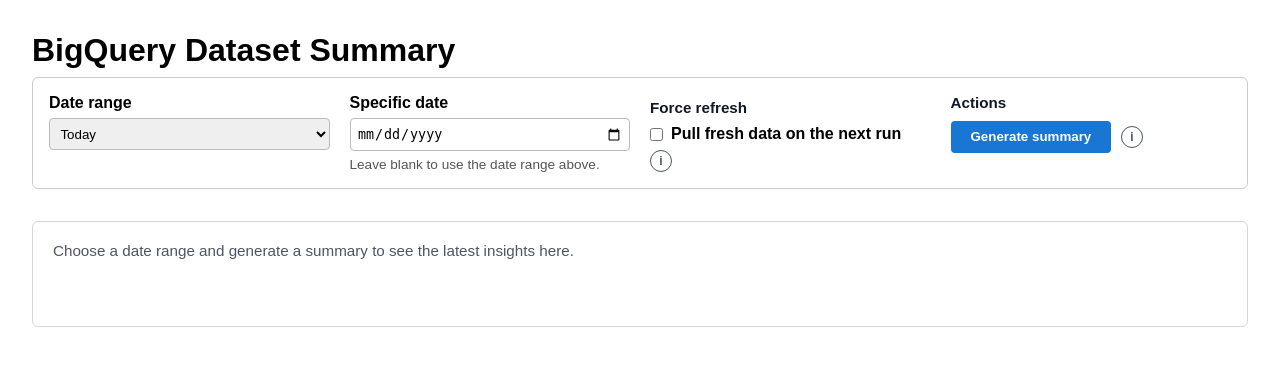
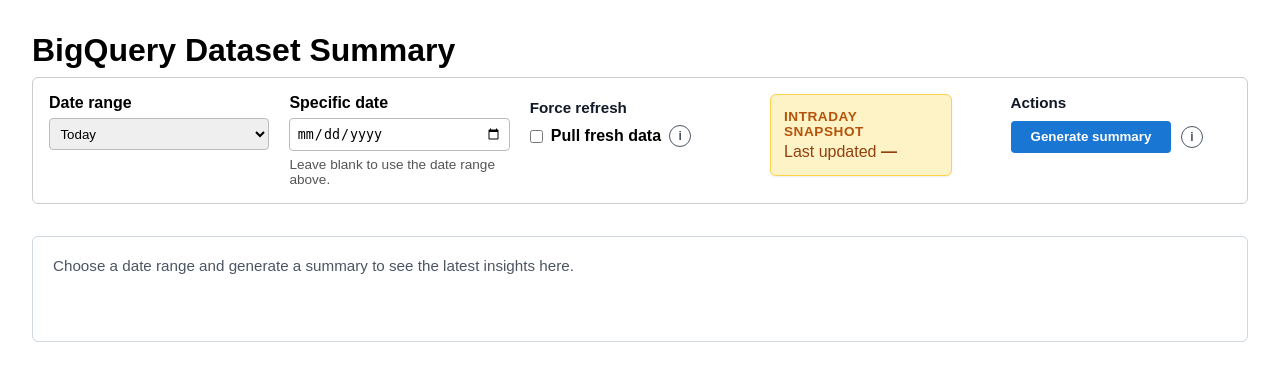
Before and after one commit to Moonbow-UK/bigquery-data-analyst, a Flask app: page / in a window 1280 px wide. Shown: the top 381 px of the page. Run offline with Flask 3, Linux system fonts and the light colour scheme; data that the repository does not hold is empty; some libraries are stand-ins or nearby versions.

Commit message:
Add intraday fallback detection and enhance timer display in summary output

```diff
--- a/app.py
+++ b/app.py
@@ -766,6 +766,8 @@
             csv_path = Path(selected_candidate["csv_path"])
             json_path = Path(selected_candidate["json_path"])
             table_kind = _table_kind_from_name(table_name)
+            if table_kind == "intraday":
+                intraday_fallback_detected = True
 
             using_fallback = table_name != primary_table_name
             status_bits: list[str] = []
--- a/templates/index.html
+++ b/templates/index.html
@@ -125,8 +125,22 @@
     .summary-placeholder { color: #4b5563; font-size: 0.95rem; }
     .summary-callout { background: #e8f2ff; border: 1px solid #b6d4fe; border-radius: 4px; padding: 0.75rem 1rem; margin-bottom: 1rem; color: #0b3d91; font-weight: 600; }
     .summary-callout small { display: block; margin-top: 0.35rem; font-weight: 400; color: #0b3d91; opacity: 0.85; }
-    .intraday-timer { display: block; margin-top: 0.35rem; font-weight: 500; font-size: 0.9rem; color: #0b3d91; }
+    .intraday-timer { display: block; font-weight: 500; font-size: 0.9rem; color: #0b3d91; }
     .intraday-timer [data-timer-value] { font-variant-numeric: tabular-nums; font-weight: 700; }
+    .form-field--timer { display: flex; align-items: stretch; }
+    .intraday-timer--inline {
+      background: #fef3c7;
+      border: 1px solid #fcd34d;
+      border-radius: 6px;
+      padding: 0.85rem 0.8rem;
+      color: #92400e;
+      display: grid;
+      gap: 0.3rem;
+      width: 70%;
+      box-shadow: 0 1px 2px rgba(17, 24, 39, 0.08);
+    }
+    .intraday-timer__heading { font-size: 0.85rem; font-weight: 700; text-transform: uppercase; letter-spacing: 0.04em; color: #b45309; }
+    .intraday-timer__body { font-size: 1rem; font-weight: 500; color: inherit; }
   </style>
 </head>
 <body>
@@ -171,7 +185,7 @@
           name="force_refresh"
           {% if force_refresh_checked %}checked{% endif %}
         />
-        <label class="checkbox-label" for="force_refresh">Pull fresh data on the next run</label>
+        <label class="checkbox-label" for="force_refresh">Pull fresh data</label>
         <span
           class="info-icon"
           tabindex="0"
@@ -180,6 +194,35 @@
           title="Skip cached summaries and pull fresh data when selected."
         >i</span>
       </div>
+    </div>
+    <div class="form-field form-field--timer">
+      {% if intraday_last_updated %}
+        <div
+          class="intraday-timer intraday-timer--inline"
+          data-intraday-timer-inline
+          data-intraday-timer="{{ intraday_last_updated }}"
+          title="Updated {{ intraday_last_updated }}"
+        >
+          <span class="intraday-timer__heading">Intraday snapshot</span>
+          <span class="intraday-timer__body">
+            Last updated
+            <span data-timer-value>{{ intraday_last_updated_label or "just now" }}</span>
+          </span>
+        </div>
+      {% else %}
+        <div
+          class="intraday-timer intraday-timer--inline"
+          data-intraday-timer-inline
+          hidden
+          aria-hidden="true"
+        >
+          <span class="intraday-timer__heading">Intraday snapshot</span>
+          <span class="intraday-timer__body">
+            Last updated
+            <span data-timer-value>—</span>
+          </span>
+        </div>
+      {% endif %}
     </div>
     <div class="form-actions">
       <span class="form-field__heading">Actions</span>
@@ -448,13 +491,22 @@
         var scope = root || document;
         scope.querySelectorAll('[data-intraday-timer]').forEach(function (node) {
           var isoValue = node.getAttribute('data-intraday-timer');
-          if (!isoValue || node.dataset.timerBound === 'true') {
+          if (!isoValue) {
             return;
           }
           var timestamp = parseIsoDate(isoValue);
           if (!timestamp) {
             return;
           }
+          var isoKey = timestamp.toISOString();
+          if (node.dataset.timerIso === isoKey && node.dataset.timerBound === 'true') {
+            return;
+          }
+          if (node.dataset.timerInterval) {
+            window.clearInterval(Number(node.dataset.timerInterval));
+            delete node.dataset.timerInterval;
+          }
+          node.dataset.timerIso = isoKey;
           node.dataset.timerBound = 'true';
           var valueNode = node.querySelector('[data-timer-value]');
           if (!valueNode) {
@@ -479,6 +531,43 @@
         });
       }
 
+      function updateInlineTimer(timerIso, timerLabel) {
+        var timerEl = document.querySelector('[data-intraday-timer-inline]');
+        if (!timerEl) {
+          return;
+        }
+        var existingInterval = timerEl.dataset.timerInterval;
+        if (existingInterval) {
+          window.clearInterval(Number(existingInterval));
+          delete timerEl.dataset.timerInterval;
+        }
+        timerEl.dataset.timerBound = '';
+        timerEl.dataset.timerIso = '';
+        if (!timerIso) {
+          timerEl.removeAttribute('data-intraday-timer');
+          timerEl.setAttribute('aria-hidden', 'true');
+          timerEl.hidden = true;
+          var placeholder = timerEl.querySelector('[data-timer-value]');
+          if (placeholder) {
+            placeholder.textContent = '—';
+          }
+          timerEl.removeAttribute('title');
+          return;
+        }
+        timerEl.hidden = false;
+        timerEl.removeAttribute('aria-hidden');
+        timerEl.setAttribute('data-intraday-timer', timerIso);
+        timerEl.setAttribute('title', 'Updated ' + timerIso);
+        var valueNode = timerEl.querySelector('[data-timer-value]');
+        if (!valueNode) {
+          valueNode = document.createElement('span');
+          valueNode.setAttribute('data-timer-value', '');
+          timerEl.appendChild(valueNode);
+        }
+        valueNode.textContent = timerLabel || 'just now';
+        initIntradayTimers();
+      }
+
       function createSummaryCallout(hint, timerIso, timerLabel) {
         var callout = document.createElement('div');
         callout.className = 'summary-callout';
@@ -493,6 +582,7 @@
           var timerEl = document.createElement('small');
           timerEl.className = 'intraday-timer';
           timerEl.setAttribute('data-intraday-timer', timerIso);
+          var labelDate = parseIsoDate(timerIso);
           var labelText = timerLabel || 'just now';
           timerEl.appendChild(document.createTextNode('Intraday snapshot last updated '));
           var valueEl = document.createElement('span');
@@ -500,6 +590,9 @@
           valueEl.textContent = labelText;
           timerEl.appendChild(valueEl);
           timerEl.appendChild(document.createTextNode('.'));
+          if (labelDate) {
+            timerEl.setAttribute('title', labelDate.toLocaleString());
+          }
           callout.appendChild(timerEl);
         }
         return callout;
@@ -514,6 +607,7 @@
         summaryOutput.appendChild(createSummaryCallout(hint, timerIso, timerLabel));
         summaryOutput.insertAdjacentHTML('beforeend', html);
         attachToggleHandlers(summaryOutput);
+        updateInlineTimer(timerIso, timerLabel);
         initIntradayTimers(summaryOutput);
         if (typeof summaryOutput.scrollIntoView === 'function') {
           summaryOutput.scrollIntoView({ behavior: 'smooth', block: 'start' });
```
